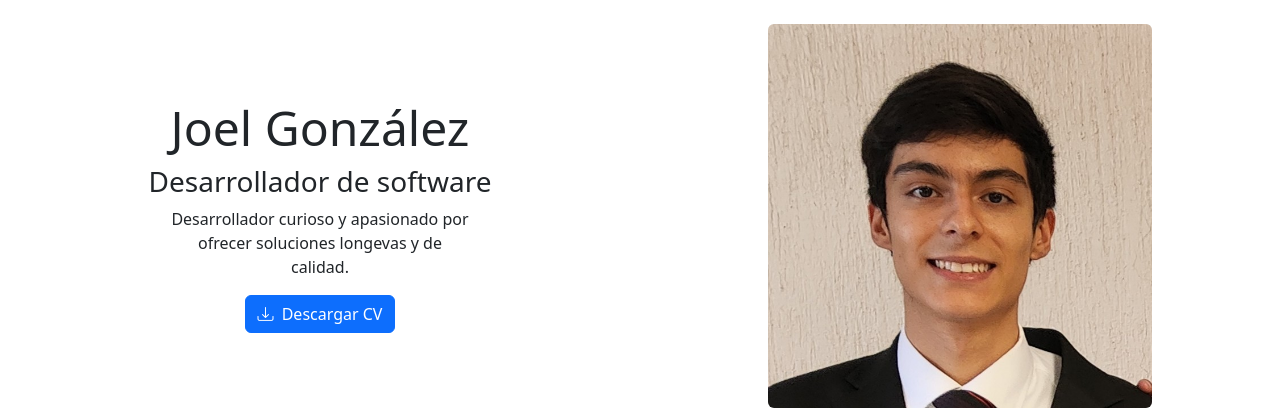
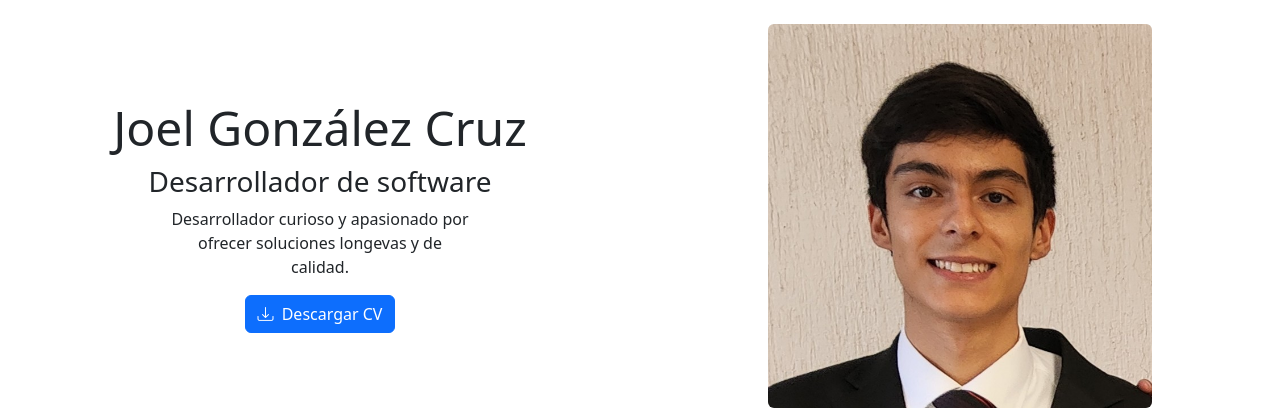
Before and after one commit to Hyromy/HyroPage, a Django app: page / in a window 1280 px wide. Shown: the part 94-506 px from the top of the page. Run offline with Django 5.2, Linux system fonts and the light colour scheme; data that the repository does not hold is empty; some libraries are stand-ins or nearby versions.

Commit message:
preparing for jobs applications

```diff
--- a/apps/lobby/templates/index.html
+++ b/apps/lobby/templates/index.html
@@ -6,13 +6,15 @@
     <section class="container-xxl pt-4" id="face">
         <div class="row">
             <div class="col-12 col-sm-6 text-center justify-content-center align-items-center d-flex flex-column">
-                <h1 class="d-inline-block" style="font-size: 3rem;">Joel González</h1>
+                <h1 class="d-inline-block" style="font-size: 3rem;">
+                    Joel González Cruz
+                </h1>
                 <img src={% static "media/img/me.jpg" %} style="width: 100%; max-width: 256px" class="d-block d-sm-none rounded mx-auto my-3" alt="Logo">
                 <h3>Desarrollador de software</h3>
                 <p style="max-width: 300px;">
                     Desarrollador curioso y apasionado por ofrecer soluciones longevas y de calidad.
                 </p>
-                <a class="btn btn-primary" href="{% static 'doc/CV_Joel_Gonzalez.pdf' %}" download>
+                <a class="btn btn-primary" href="{% static 'doc/CV_JOEL_GONZALEZ_CRUZ.pdf' %}" download>
                     <i class="bi bi-download me-1"></i>
                     Descargar CV
                 </a>
```
Also changed, not shown: 2 other files.
